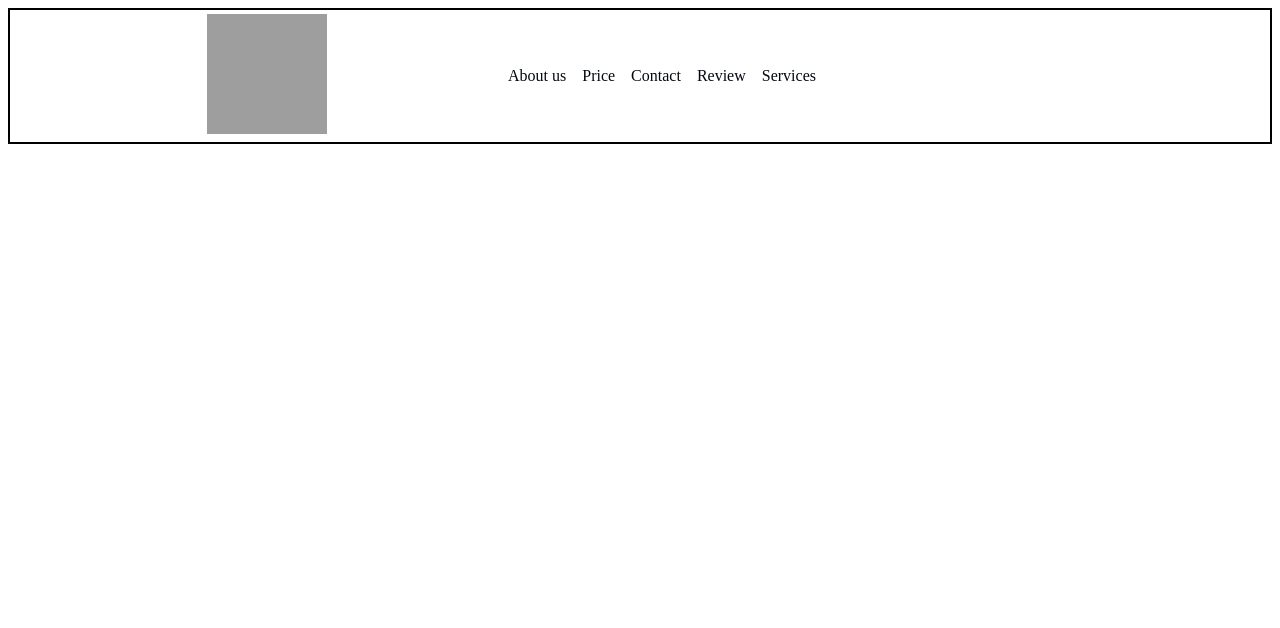
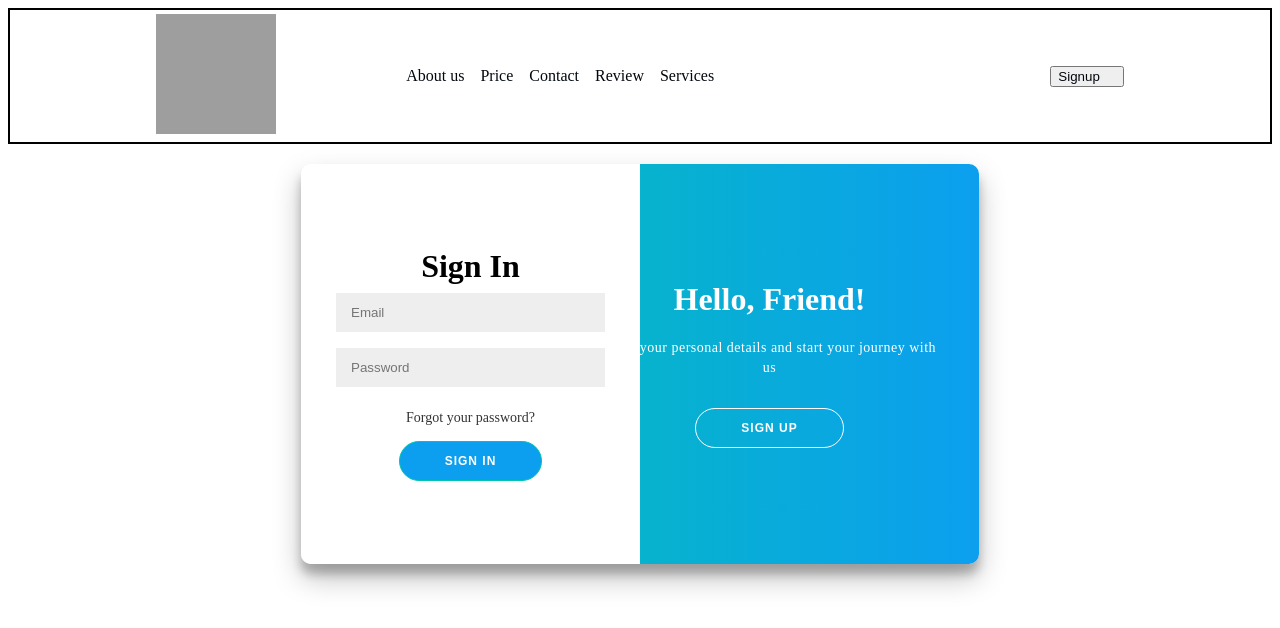
Before and after one commit to Amrit-786/Travel-Trakerrs, a React (Create React App) app in the folder Frontend/my-app/: page /signup in a window 1280 px wide. Shown: the top 628 px of the page. Built offline with nearby package versions, Linux system fonts and the light colour scheme; grey boxes are pictures that could not be loaded.

Commit message:
Created UI/UX of Signup page

```diff
--- a/Frontend/my-app/package.json
+++ b/Frontend/my-app/package.json
@@ -13,6 +13,7 @@
     "react-dom": "^18.3.1",
     "react-router-dom": "^6.23.1",
     "react-scripts": "5.0.1",
+    "styled-components": "^6.1.11",
     "web-vitals": "^2.1.4"
   },
   "scripts": {
--- a/Frontend/my-app/src/App.js
+++ b/Frontend/my-app/src/App.js
@@ -7,6 +7,7 @@ import Contact from './pages/Contact';
 import Prices from './pages/Prices';
 import Reviews from './pages/Reviews';
 import Services from './pages/Services';
+import { SignupAndLogin } from './pages/SignupAndLogin';
 
 
 
@@ -23,6 +24,7 @@ export default function App() {
         <Route path="/prices" element={< Prices/>} />
         <Route path="/review" element={<Reviews />} />
         <Route path="/services" element={<Services />} />
+        <Route path='/signup' element={<SignupAndLogin />} />
       </Routes>
     </Router>
   );
--- a/Frontend/my-app/src/index.css
+++ b/Frontend/my-app/src/index.css
@@ -1,13 +1,18 @@
-body {
+@import url("https://fonts.googleapis.com/css?family=Montserrat:400,800");
+
+* {
+  box-sizing: border-box;
   margin: 0;
-  font-family: -apple-system, BlinkMacSystemFont, 'Segoe UI', 'Roboto', 'Oxygen',
-    'Ubuntu', 'Cantarell', 'Fira Sans', 'Droid Sans', 'Helvetica Neue',
-    sans-serif;
-  -webkit-font-smoothing: antialiased;
-  -moz-osx-font-smoothing: grayscale;
+  padding: 0;
 }
 
-code {
-  font-family: source-code-pro, Menlo, Monaco, Consolas, 'Courier New',
-    monospace;
+body {
+  background: #f6f5f7;
+  display: flex;
+  justify-content: center;
+  align-items: center;
+  flex-direction: column;
+  font-family: "Montserrat", sans-serif;
+  height: 100vh;
+  margin: -20px 0 50px;
 }
--- a/Frontend/my-app/src/pages/Navbar.jsx
+++ b/Frontend/my-app/src/pages/Navbar.jsx
@@ -25,6 +25,13 @@ function Navbar() {
           <i className="fab fa-instagram"></i>
           <i className="fab fa-whatsapp"></i>
         </div>
+
+        <div>
+          <button>
+            <Link to="/signup" className="nav-link">Signup</Link>
+          </button>
+        </div>
+
       </nav>
 
     </header>
--- /dev/null
+++ b/Frontend/my-app/src/pages/SignupAndLogin.jsx
@@ -0,0 +1,71 @@
+import React, { useState } from 'react';
+import * as signupStyle from '../utils/signupStyle';
+
+const SignupAndLogin = () => {
+    const [signIn, setSignIn] = useState(true);
+
+    const divBody = {
+        width: "100%",
+        display: 'flex',
+        justifyContent: 'center',
+        alignItems: 'center',
+        marginTop : '20px',
+    }
+
+    return (
+        <div style={divBody}>
+            <signupStyle.Container>
+                {/* Sign Up Form */}
+                <signupStyle.SignUpContainer signinIn={signIn}>
+                    <signupStyle.Form>
+                        <signupStyle.Title>Create Account</signupStyle.Title>
+                        <signupStyle.Input type='text' placeholder='Name' />
+                        <signupStyle.Input type='email' placeholder='Email' />
+                        <signupStyle.Input type='password' placeholder='Password' />
+                        <signupStyle.Button>Sign Up</signupStyle.Button>
+                    </signupStyle.Form>
+                </signupStyle.SignUpContainer>
+
+                {/* Sign In Form */}
+                <signupStyle.SignInContainer signinIn={signIn}>
+                    <signupStyle.Form>
+                        <signupStyle.Title>Sign In</signupStyle.Title>
+                        <signupStyle.Input type='email' placeholder='Email' />
+                        <signupStyle.Input type='password' placeholder='Password' />
+                        <signupStyle.Anchor href='#'>Forgot your password?</signupStyle.Anchor>
+                        <signupStyle.Button>Sign In</signupStyle.Button>
+                    </signupStyle.Form>
+                </signupStyle.SignInContainer>
+
+                {/* Overlay for Sign In/Sign Up Toggle */}
+                <signupStyle.OverlayContainer signinIn={signIn}>
+                    <signupStyle.Overlay signinIn={signIn}>
+                        {/* Left Panel - Sign In */}
+                        <signupStyle.LeftOverlayPanel signinIn={signIn}>
+                            <signupStyle.Title>Welcome Back!</signupStyle.Title>
+                            <signupStyle.Paragraph>
+                                To keep connected with us please login with your personal info
+                            </signupStyle.Paragraph>
+                            <signupStyle.GhostButton onClick={() => setSignIn(true)}>
+                                Sign In
+                            </signupStyle.GhostButton>
+                        </signupStyle.LeftOverlayPanel>
+
+                        {/* Right Panel - Sign Up */}
+                        <signupStyle.RightOverlayPanel signinIn={signIn}>
+                            <signupStyle.Title>Hello, Friend!</signupStyle.Title>
+                            <signupStyle.Paragraph>
+                                Enter your personal details and start your journey with us
+                            </signupStyle.Paragraph>
+                            <signupStyle.GhostButton onClick={() => setSignIn(false)}>
+                                Sign Up
+                            </signupStyle.GhostButton>
+                        </signupStyle.RightOverlayPanel>
+                    </signupStyle.Overlay>
+                </signupStyle.OverlayContainer>
+            </signupStyle.Container>
+        </div>
+    );
+};
+
+export { SignupAndLogin };
--- a/Frontend/my-app/src/ricky/Navbar.css
+++ b/Frontend/my-app/src/ricky/Navbar.css
@@ -59,3 +59,15 @@ img {
     border-radius: 50%;
     font-size: 35px;
 }
+
+nav>button{
+    background-color: #0c9fef;
+    color: #ffffff;
+    border: none;
+    box-shadow: rgba(0, 0, 0, 0.24) 0px 3px 8px;
+    font-weight: 900;
+    font-size: 24px;
+}
+nav>button:hover{
+    background-color: #01c6ab;
+}
--- /dev/null
+++ b/Frontend/my-app/src/utils/signupStyle.js
@@ -0,0 +1,159 @@
+import styled from 'styled-components';
+
+export const Container = styled.div`
+ background-color: #fff;
+ border-radius: 10px;
+ box-shadow: 0 14px 28px rgba(0, 0, 0, 0.25), 0 10px 10px rgba(0, 0, 0, 0.22);
+ position: relative;
+ overflow: hidden;
+ width: 678px;
+ max-width: 100%;
+ min-height: 400px;
+ `;
+
+export const SignUpContainer = styled.div`
+  position: absolute;
+  top: 0;
+  height: 100%;
+  transition: all 0.6s ease-in-out;
+  left: 0;
+  width: 50%;
+  opacity: 0;
+  z-index: 1;
+  ${props => props.signinIn !== true ? `
+    transform: translateX(100%);
+    opacity: 1;
+    z-index: 5;
+  `
+        : null}
+ `;
+
+
+export const SignInContainer = styled.div`
+ position: absolute;
+ top: 0;
+ height: 100%;
+ transition: all 0.6s ease-in-out;
+ left: 0;
+ width: 50%;
+ z-index: 2;
+ ${props => (props.signinIn !== true ? `transform: translateX(100%);` : null)}
+ `;
+
+export const Form = styled.form`
+ background-color: #ffffff;
+ display: flex;
+ align-items: center;
+ justify-content: center;
+ flex-direction: column;
+ padding: 0 50px;
+ height: 100%;
+ text-align: center;
+ `;
+
+export const Title = styled.h1`
+ font-weight: bold;
+ margin: 0;
+ `;
+
+export const Input = styled.input`
+ background-color: #eee;
+ border: none;
+ padding: 12px 15px;
+ margin: 8px 0;
+ width: 100%;
+ `;
+
+
+export const Button = styled.button`
+    border-radius: 20px;
+    border: 1px solid #01c6ab;
+    background-color: #0c9fef;
+    color: #ffffff;
+    font-size: 12px;
+    font-weight: bold;
+    padding: 12px 45px;
+    letter-spacing: 1px;
+    text-transform: uppercase;
+    transition: transform 80ms ease-in;
+    &:active{
+        transform: scale(0.95);
+    }
+    &:focus {
+        outline: none;
+    }
+ `;
+export const GhostButton = styled(Button)`
+ background-color: transparent;
+ border-color: #ffffff;
+ `;
+
+export const Anchor = styled.a`
+ color: #333;
+ font-size: 14px;
+ text-decoration: none;
+ margin: 15px 0;
+ `;
+export const OverlayContainer = styled.div`
+position: absolute;
+top: 0;
+left: 50%;
+width: 50%;
+height: 100%;
+overflow: hidden;
+transition: transform 0.6s ease-in-out;
+z-index: 100;
+${props =>
+        props.signinIn !== true ? `transform: translateX(-100%);` : null}
+`;
+
+export const Overlay = styled.div`
+background: #ff416c;
+background: -webkit-linear-gradient(to right, #0c9fef, #01c6ab);
+background: linear-gradient(to right, #01c6ab, #0c9fef);
+background-repeat: no-repeat;
+background-size: cover;
+background-position: 0 0;
+color: #ffffff;
+position: relative;
+left: -100%;
+height: 100%;
+width: 200%;
+transform: translateX(0);
+transition: transform 0.6s ease-in-out;
+${props => (props.signinIn !== true ? `transform: translateX(50%);` : null)}
+`;
+
+export const OverlayPanel = styled.div`
+     position: absolute;
+     display: flex;
+     align-items: center;
+     justify-content: center;
+     flex-direction: column;
+     padding: 0 40px;
+     text-align: center;
+     top: 0;
+     height: 100%;
+     width: 50%;
+     transform: translateX(0);
+     transition: transform 0.6s ease-in-out;
+ `;
+
+export const LeftOverlayPanel = styled(OverlayPanel)`
+   transform: translateX(-20%);
+   ${props => props.signinIn !== true ? `transform: translateX(0);` : null}
+ `;
+
+export const RightOverlayPanel = styled(OverlayPanel)`
+     right: 0;
+     transform: translateX(0);
+     ${props => props.signinIn !== true ? `transform: translateX(20%);` : null}
+ `;
+
+export const Paragraph = styled.p`
+ font-size: 14px;
+   font-weight: 100;
+   line-height: 20px;
+   letter-spacing: 0.5px;
+   margin: 20px 0 30px
+ `;
```
Also changed, not shown: Frontend/my-app/src/App.css (deleted, +0 -38 lines), 1 other file (tests, documents, lock files or other folders).
